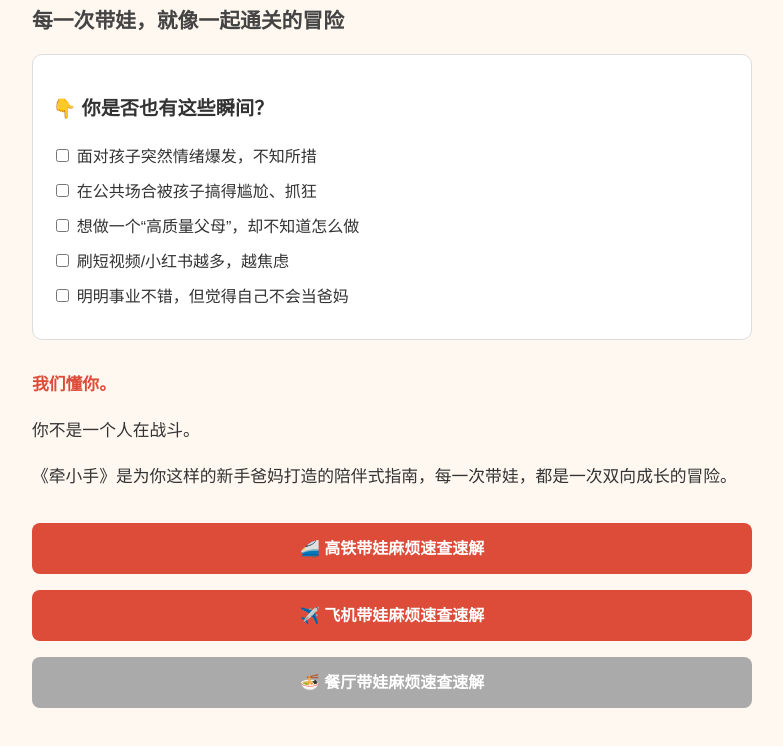
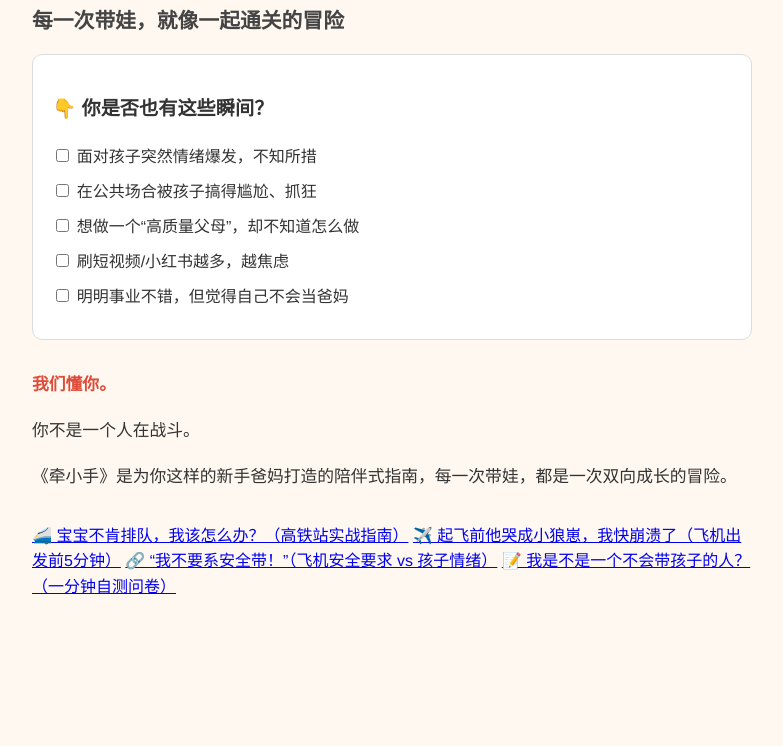
Before and after one commit to prince198305/qianxiaoshou, a plain HTML site: page index.html in a window 1280 px wide. Shown: the part 118-864 px from the top of the page, without its empty margins (248-1031 px from the left). After the commit the page ends 800 px from the top, so only its background shows below. Drawn offline with Linux system fonts and the light colour scheme.

Commit message:
Update index.html

```diff
--- a/index.html
+++ b/index.html
@@ -87,10 +87,12 @@
     <p>你不是一个人在战斗。</p>
     <p>《牵小手》是为你这样的新手爸妈打造的陪伴式指南，每一次带娃，都是一次双向成长的冒险。</p>
 
-    <div class="buttons">
-      <a href="gaotie-queue.html" class="btn">🚄 高铁带娃麻烦速查速解</a>
-      <a href="plane-cry.html" class="btn">✈️ 飞机带娃麻烦速查速解</a>
-      <a href="#" class="btn" style="background:#aaa; cursor:default;">🍜 餐厅带娃麻烦速查速解</a>
+ <div class="buttons">
+  <a href="crying.html">🚄 宝宝不肯排队，我该怎么办？（高铁站实战指南）</a>
+  <a href="plane.html">✈️ 起飞前他哭成小狼崽，我快崩溃了（飞机出发前5分钟）</a>
+  <a href="seatbelt.html">🔗 “我不要系安全带！”（飞机安全要求 vs 孩子情绪）</a>
+  <a href="parent.html">📝 我是不是一个不会带孩子的人？（一分钟自测问卷）</a>
+</div>
     </div>
   </div>
 </body>
```
